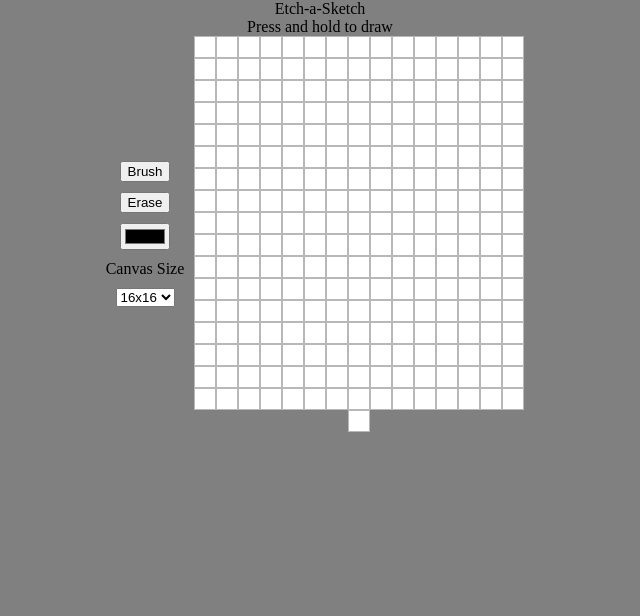
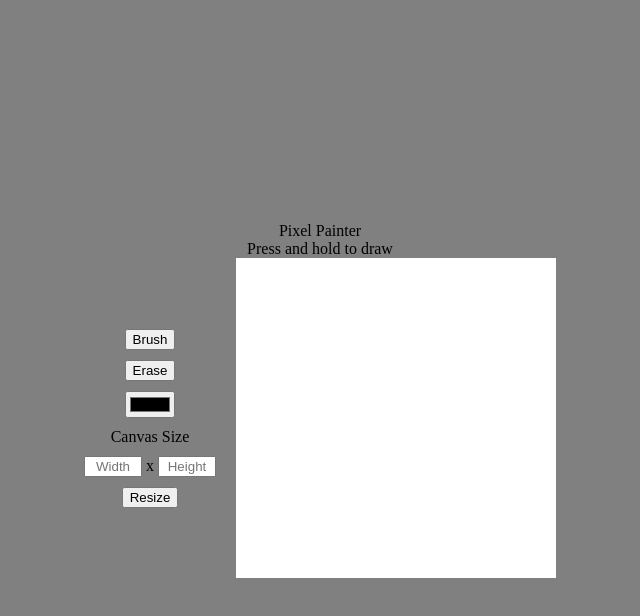
Before and after one commit to pushadan/odin-etch-a-sketch, a plain HTML site: page index.html in a window 1280 px wide. Shown: the whole page, without its empty margins (320-960 px from the left). Drawn offline with Linux system fonts and the light colour scheme.

Commit message:
Implement change canvas size functionality

```diff
--- a/index.html
+++ b/index.html
@@ -9,7 +9,7 @@
 <body>
 
     <div class="main">
-        <div class="title">Etch-a-Sketch</div>
+        <div class="title">Pixel Painter</div>
         <div class="title">Press and hold to draw</div>
 
         <div class="moduleContainer">
@@ -18,15 +18,20 @@
                 <button type="button" class="eraseButton">Erase</button>
                 <input type="color" class="colorPicker">
                 <div>Canvas Size</div>
-                <select class="canvasSize">
-                    <option value="16x16">16x16</option>
-                    <option value="32x32">32x32</option>
-                    <option value="64x64">64x64</option>
-                </select>
+                <span>
+                    <input type="text" class="width" placeholder="Width">
+                    x
+                    <input type="text" class="height" placeholder="Height">
+                </span>
+                <button type="button" class="canvasButton">Resize</button>
             </div>
+
             <div class="canvasContainer">
-                <!-- "pixels" get generated here -->
+                <div class="canvas">
+                    <!-- "pixels" get generated here -->
+                </div>
             </div>
+
         </div>
 
     </div>
--- a/javascript.js
+++ b/javascript.js
@@ -1,27 +1,33 @@
 //TODO
 // fix dragging of screen color issue
-// add color picker
-// add canvas size changer
 
 
 //variables
 let isDragging;
 let paintColor = "black";
 let eraseColor;
-const colorPicker = document.querySelector(".colorPicker");
-const canvasContainer = document.querySelector(".canvasContainer");
+let firstLoad = true;
+const canvas   = document.querySelector(".canvas");
 const brushButton = document.querySelector(".brushButton");
 const eraseButton = document.querySelector(".eraseButton");
+const colorPicker = document.querySelector(".colorPicker");
+const canvasSize = document.querySelector(".canvasSize");
 
 
+//firstLoad --------------
+createCanvas(16,16);
+firstLoad = false;
+
+
+//brush button
 brushButton.addEventListener("click", ()=>{
     paintColor = colorPicker.value;
 });
-
+//erase button
 eraseButton.addEventListener("click", ()=>{
     paintColor = "white";
 });
-
+//color picker button
 colorPicker.addEventListener("input", ()=>{
     paintColor = colorPicker.value;
 });
@@ -29,17 +35,40 @@ colorPicker.addEventListener("input", ()=>{
 
 
 
-//create canvas bc manually creating it in my html is stupid
-for (let i=1; i<=256; i++){
-    let pixel = document.createElement("div");
-    pixel.classList.add("pixel")
-    canvasContainer.appendChild(pixel);
-};
+//functions --------------------------
 
-//capture all .pixel divs AFTER they are created.
-let pixel = [] = document.querySelectorAll(".pixel");
-//add event listeners to all .pixel divs
-pixel.forEach((element) => {
+//createCanvas function. Recieves canvase # of pixel width and height
+function createCanvas(width, height){
+    //clear canvas if it's not the first load
+    if (!firstLoad){
+        //capture all .pixel divs AFTER they are created.
+        let pixel = [] = document.querySelectorAll(".pixel");
+        pixel.forEach((element)=>{
+            canvas.removeChild(element);
+        });
+    }
+
+    //find total # of pixels
+    canvasTotalPixels = width * height;
+    //set width of canvas
+    canvas.style.width = `${width*20}px`;
+
+    //debug pixel amount
+    let pixelCount = 0;
+    //create pixels, add to Canvas
+    for (let i=0; i<canvasTotalPixels; i++){
+        let pixel = document.createElement("div");
+        pixel.classList.add("pixel")
+        canvas.appendChild(pixel);
+        pixelCount++
+    };
+    //debug pixels amount
+    console.log(pixelCount);
+    //capture all .pixel divs in memory AFTER they are created.
+    let pixel = [] = document.querySelectorAll(".pixel");
+
+    //add "mousedown", "mousemove", "mouseup" event listeners to all .pixel divs
+    pixel.forEach((element) => {
     //capture clicking + holding down
     element.addEventListener("mousedown", (e)=>{
         isDragging = true;
@@ -56,3 +85,4 @@ pixel.forEach((element) => {
         isDragging = false;
     });
 });
+};
--- a/style.css
+++ b/style.css
@@ -5,6 +5,8 @@ body{
 }
 
 .main{
+    height: 100vh;
+    width: 100vw;
     display: flex;
     flex-direction: column;
     justify-content: center;
@@ -13,8 +15,9 @@ body{
 
 .moduleContainer{
     display: flex;
-    justify-content: center;
+    justify-content: space-between;
     align-items: center;
+    gap: 20px;
 }
 .toolContainer{
     display: flex;
@@ -23,18 +26,18 @@ body{
     align-items: center;
     gap: 10px;
 }
-.canvasContainer{
+.canvas{
     display: flex;
     justify-content: center;
     align-items: center;
     flex-wrap: wrap;
     /* gap: 1px ; */
-    width: 350px;
+    width: 320px;
 }
 .pixel{
     width: 20px;
     height: 20px;
-    border: 1px solid rgb(184, 184, 184);
+    /* border: 1px solid rgb(184, 184, 184); */
     background-color: rgb(255, 255, 255);
 }
 /* removes dragging */
@@ -44,3 +47,8 @@ body{
 	-webkit-app-region: no-drag;
 	cursor: default;
 }
+
+.width, .height{
+    width: 50px;
+    text-align: center;
+}
```
